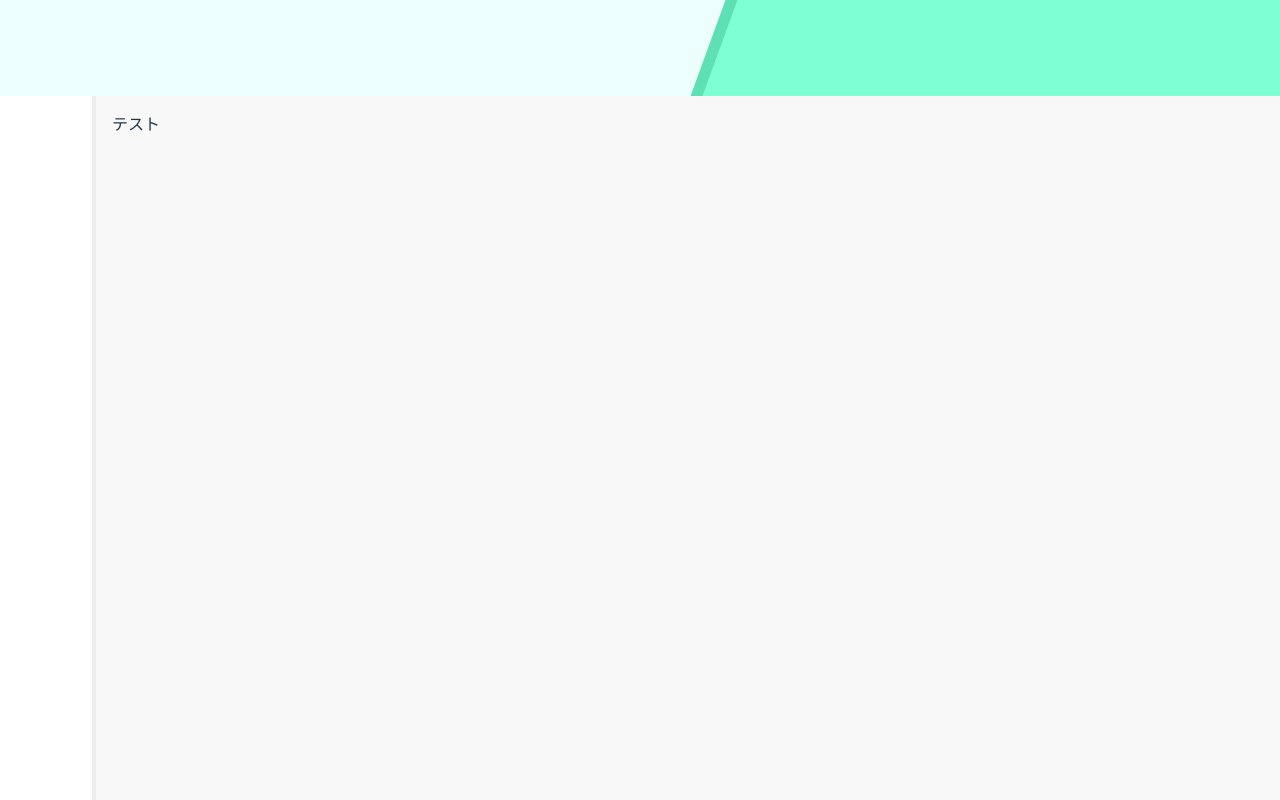
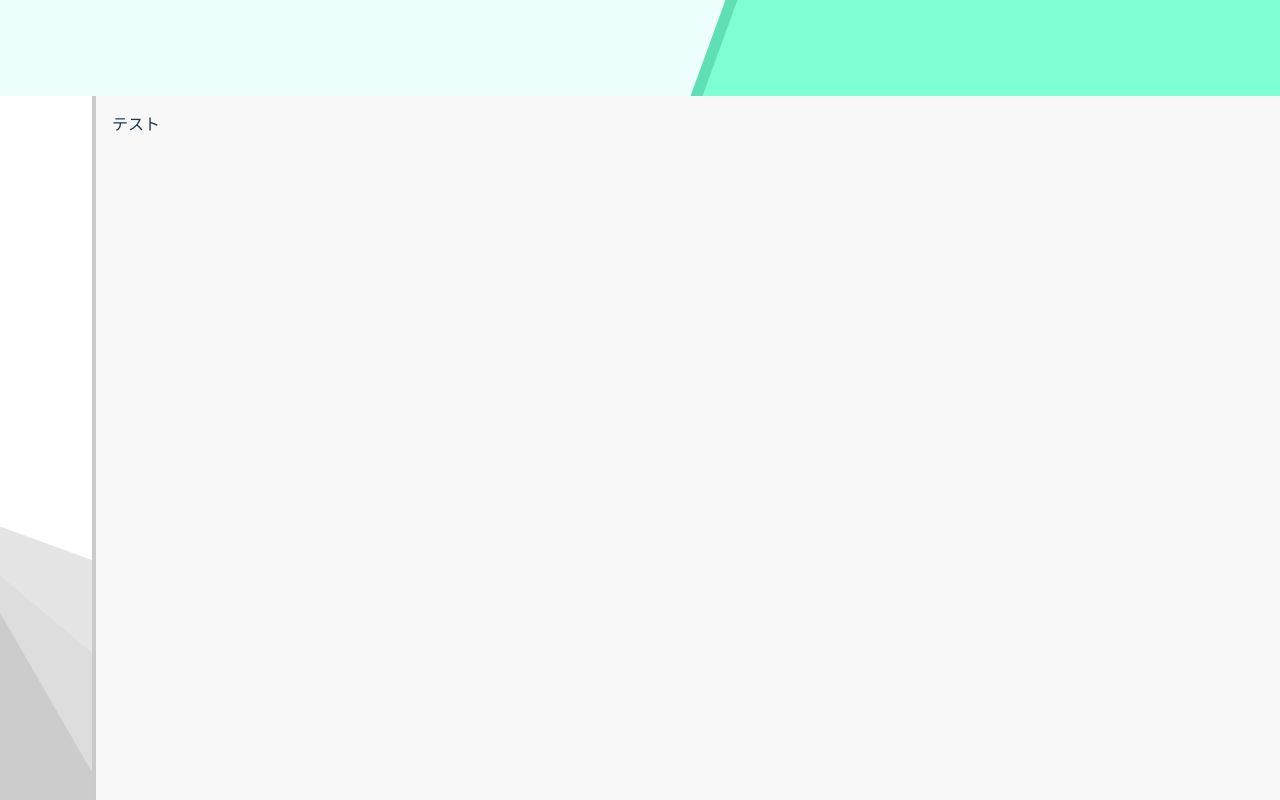
Before and after one commit to gaaaami0307/React_BB, a React (Vite) app in the folder react_bb_app/: page / in a window 1280 px wide. Built offline with nearby package versions, Linux system fonts and the light colour scheme.

Commit message:
redesign siderbar

```diff
--- a/react_bb_app/src/Outline.jsx
+++ b/react_bb_app/src/Outline.jsx
@@ -15,7 +15,13 @@ function Outline() {
       <div className="flex flex-1">
         {/* サイドバー */}
         <aside className="bg-[#ffffff] w-24 max-h-screen relative z-100 overflow-hidden">
-          <div className="absolute bg-[#eeeeee] left-23 w-2 h-full z-110"></div>
+          {/* 斜め装飾*/}
+          <div className="absolute bg-[#cccccc] left-0 w-24 h-1/2 transform skew-y-[60deg] translate-y-150 z-130"></div>
+          <div className="absolute bg-[#dddddd] left-0 w-24 h-1/2 transform skew-y-[40deg] translate-y-130 z-120"></div>
+          <div className="absolute bg-[#e5e5e5] left-0 w-24 h-1/2 transform skew-y-[20deg] translate-y-112 z-110"></div>
+
+          {/* 影 */}
+          <div className="absolute bg-[#cacaca] left-23 w-2 h-full z-200"></div>
         </aside>
 
         {/* メインコンテンツ */}
```
